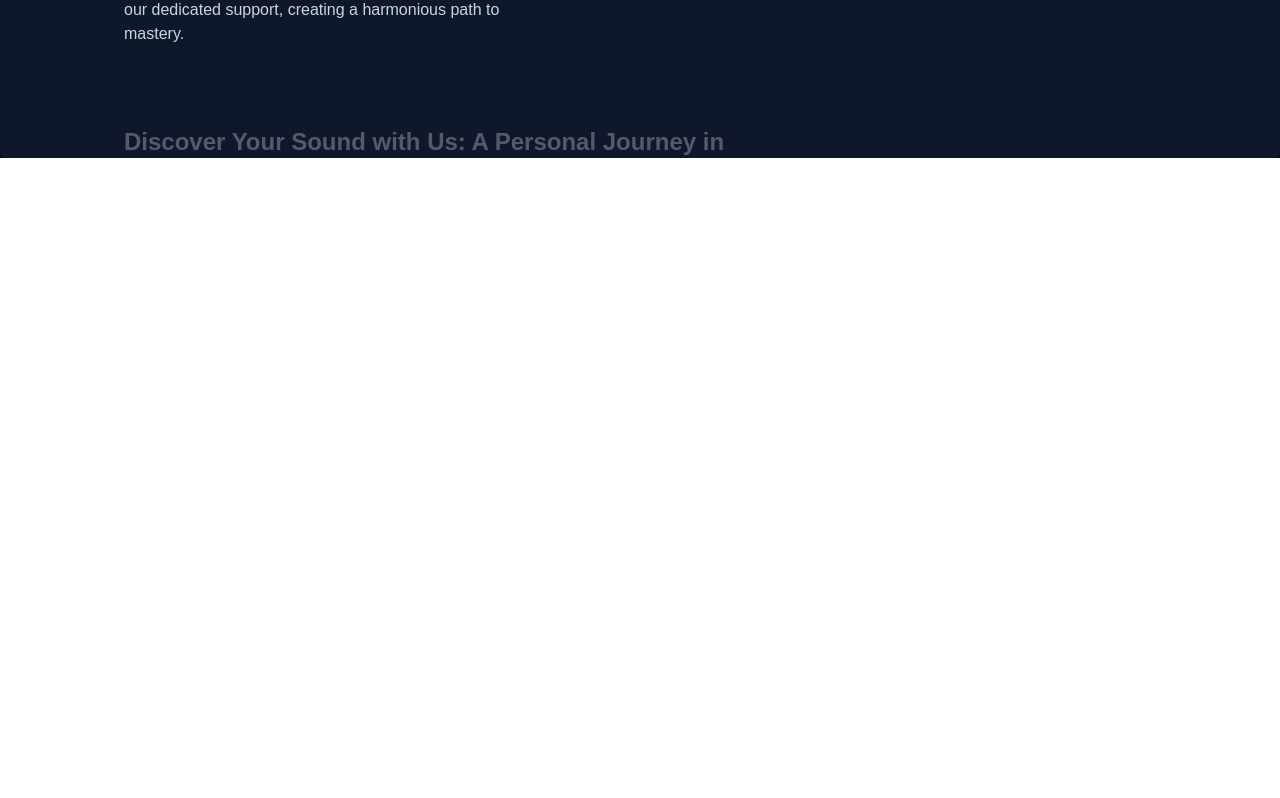
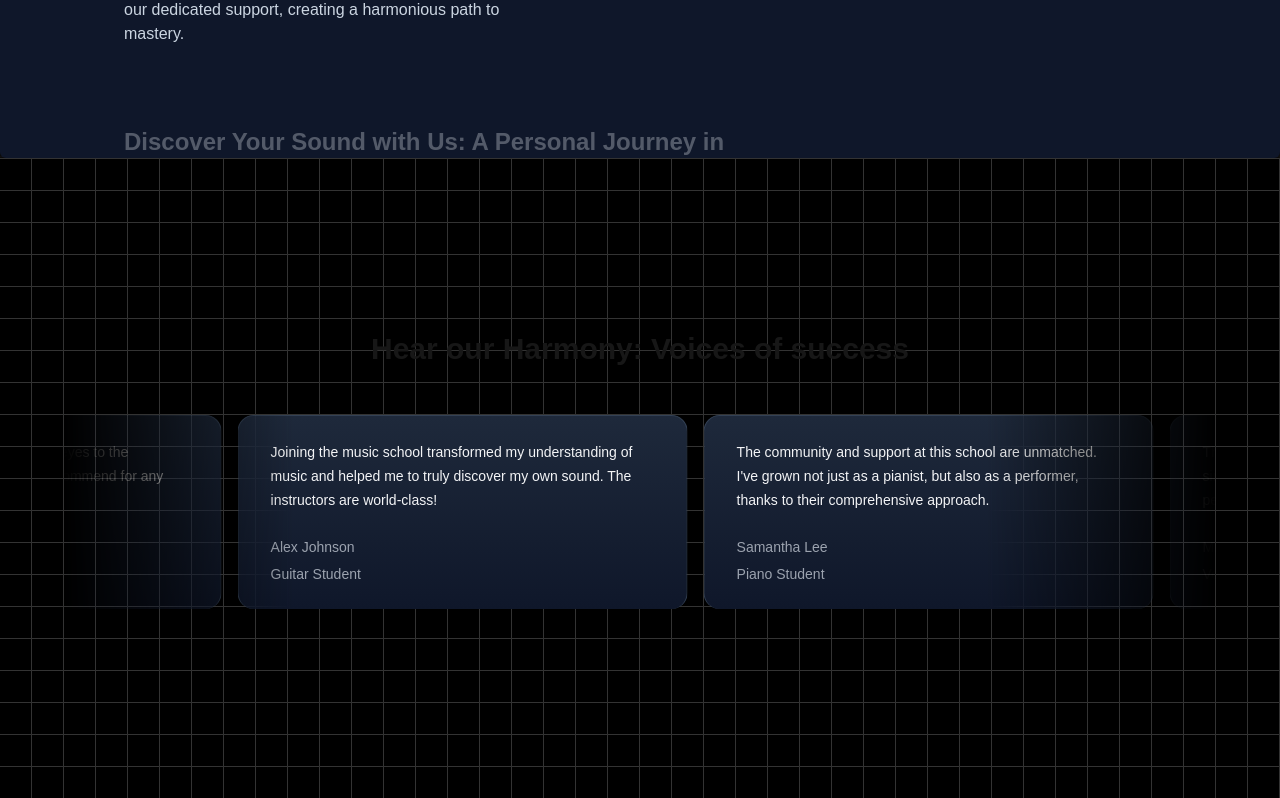
Before and after one commit to kr395/musicnextjs, a Next.js app: page / in a window 1280 px wide. Shown: the part 1732-2530 px from the top of the page. Before the commit the page ends 1890 px from the top, so only its background shows below. Built offline with nearby package versions, Linux system fonts and the light colour scheme.

Commit message:
Testimonial Section with Background Grid Completed

```diff
--- a/package.json
+++ b/package.json
@@ -10,6 +10,7 @@
   },
   "dependencies": {
     "clsx": "^2.1.1",
+    "mini-svg-data-uri": "^1.4.4",
     "motion": "^12.0.6",
     "next": "15.1.6",
     "react": "^19.0.0",
--- a/src/app/page.tsx
+++ b/src/app/page.tsx
@@ -1,5 +1,6 @@
 import FeaturedSection from "@/components/FeaturedSection";
 import HeroSection from "@/components/HeroSection";
+import Testimonials from "@/components/Testimonials";
 import WhyUS from "@/components/WhyUS";
 export default function Home() {
   return (
@@ -7,6 +8,7 @@
       <HeroSection/>
       <FeaturedSection/>
       <WhyUS/>
+      <Testimonials/>
     </main>
   );
 }
--- /dev/null
+++ b/src/components/Testimonials.tsx
@@ -0,0 +1,54 @@
+'use client'
+import { InfiniteMovingCards } from "./ui/infinite-moving-cards";
+
+const Testimonials = () => {
+  const musicSchoolTestimonials = [
+    {
+      quote:
+        'Joining the music school transformed my understanding of music and helped me to truly discover my own sound. The instructors are world-class!',
+      name: 'Alex Johnson',
+      title: 'Guitar Student',
+    },
+    {
+      quote:
+        "The community and support at this school are unmatched. I've grown not just as a pianist, but also as a performer, thanks to their comprehensive approach.",
+      name: 'Samantha Lee',
+      title: 'Piano Student',
+    },
+    {
+      quote:
+        "This school offered me the tools and confidence to take my singing to the next level. I'm endlessly grateful for the personalized coaching.",
+      name: 'Michael Chen',
+      title: 'Vocal Student',
+    },
+    {
+      quote:
+        'As a violinist, finding the right mentor can be challenging, but this school matched me with a teacher who truly understands my goals and challenges.',
+      name: 'Emily Taylor',
+      title: 'Violin Student',
+    },
+    {
+      quote:
+        'The production courses here opened my eyes to the intricacies of music production. Highly recommend for any aspiring producers!',
+      name: 'Chris Morales',
+      title: 'Music Production Student',
+    },
+  ];
+
+  return (
+    <div className="h-[40rem] w-full dark:bg-black dark:bg-grid-white/[0.2] relative flex flex-col items-center justify-center overflow-hidden">
+    <h2 className="text-3xl font-bold text-center mb-8 z-10">Hear our Harmony: Voices of success</h2>
+    <div className="flex justify-center w-full overflow-hidden px-4 sm:px-6 lg:px-8">
+        <div className="w-full max-w-6xl">
+        <InfiniteMovingCards
+            items={musicSchoolTestimonials}
+            direction="right"
+            speed="slow"
+  />
+        </div>
+    </div>
+</div>
+  )
+}
+
+export default Testimonials
--- /dev/null
+++ b/src/components/ui/infinite-moving-cards.tsx
@@ -0,0 +1,121 @@
+"use client";
+
+import { cn } from "@/lib/utils";
+import React, { useEffect, useState } from "react";
+
+export const InfiniteMovingCards = ({
+  items,
+  direction = "left",
+  speed = "fast",
+  pauseOnHover = true,
+  className,
+}: {
+  items: {
+    quote: string;
+    name: string;
+    title: string;
+  }[];
+  direction?: "left" | "right";
+  speed?: "fast" | "normal" | "slow";
+  pauseOnHover?: boolean;
+  className?: string;
+}) => {
+  const containerRef = React.useRef<HTMLDivElement>(null);
+  const scrollerRef = React.useRef<HTMLUListElement>(null);
+
+  useEffect(() => {
+    addAnimation();
+  }, []);
+  const [start, setStart] = useState(false);
+  function addAnimation() {
+    if (containerRef.current && scrollerRef.current) {
+      const scrollerContent = Array.from(scrollerRef.current.children);
+
+      scrollerContent.forEach((item) => {
+        const duplicatedItem = item.cloneNode(true);
+        if (scrollerRef.current) {
+          scrollerRef.current.appendChild(duplicatedItem);
+        }
+      });
+
+      getDirection();
+      getSpeed();
+      setStart(true);
+    }
+  }
+  const getDirection = () => {
+    if (containerRef.current) {
+      if (direction === "left") {
+        containerRef.current.style.setProperty(
+          "--animation-direction",
+          "forwards"
+        );
+      } else {
+        containerRef.current.style.setProperty(
+          "--animation-direction",
+          "reverse"
+        );
+      }
+    }
+  };
+  const getSpeed = () => {
+    if (containerRef.current) {
+      if (speed === "fast") {
+        containerRef.current.style.setProperty("--animation-duration", "20s");
+      } else if (speed === "normal") {
+        containerRef.current.style.setProperty("--animation-duration", "40s");
+      } else {
+        containerRef.current.style.setProperty("--animation-duration", "80s");
+      }
+    }
+  };
+  return (
+    <div
+      ref={containerRef}
+      className={cn(
+        "scroller relative z-20  max-w-7xl overflow-hidden  [mask-image:linear-gradient(to_right,transparent,white_20%,white_80%,transparent)]",
+        className
+      )}
+    >
+      <ul
+        ref={scrollerRef}
+        className={cn(
+          " flex min-w-full shrink-0 gap-4 py-4 w-max flex-nowrap",
+          start && "animate-scroll ",
+          pauseOnHover && "hover:[animation-play-state:paused]"
+        )}
+      >
+        {items.map((item, idx) => (
+          <li
+            className="w-[350px] max-w-full relative rounded-2xl border border-b-0 flex-shrink-0 border-slate-700 px-8 py-6 md:w-[450px]"
+            style={{
+              background:
+                "linear-gradient(180deg, var(--slate-800), var(--slate-900)",
+            }}
+            key={item.name}
+          >
+            <blockquote>
+              <div
+                aria-hidden="true"
+                className="user-select-none -z-1 pointer-events-none absolute -left-0.5 -top-0.5 h-[calc(100%_+_4px)] w-[calc(100%_+_4px)]"
+              ></div>
+              <span className=" relative z-20 text-sm leading-[1.6] text-gray-100 font-normal">
+                {item.quote}
+              </span>
+              <div className="relative z-20 mt-6 flex flex-row items-center">
+                <span className="flex flex-col gap-1">
+                  <span className=" text-sm leading-[1.6] text-gray-400 font-normal">
+                    {item.name}
+                  </span>
+                  <span className=" text-sm leading-[1.6] text-gray-400 font-normal">
+                    {item.title}
+                  </span>
+                </span>
+              </div>
+            </blockquote>
+          </li>
+        ))}
+      </ul>
+    </div>
+  );
+};
--- a/tailwind.config.ts
+++ b/tailwind.config.ts
@@ -1,4 +1,7 @@
 import type { Config } from "tailwindcss";
+const svgToDataUri = require("mini-svg-data-uri");
+
+const colors = require("tailwindcss/colors");
 const {
   default: flattenColorPalette,
 } = require("tailwindcss/lib/util/flattenColorPalette");
@@ -15,7 +18,8 @@
     extend: {
       animation: {
         spotlight: "spotlight 2s ease .75s 1 forwards",
-        shimmer: "shimmer 2s linear infinite"
+        shimmer: "shimmer 2s linear infinite",
+        scroll: "scroll var(--animation-duration, 40s) var(--animation-direction, forwards) linear infinite",
 
       },
       keyframes: {
@@ -37,6 +41,12 @@
             backgroundPosition: "-200% 0",
           },
         },
+        scroll: {
+          to: {
+            transform: "translate(calc(-50% - 0.5rem))",
+          },
+        },
+
       },
       colors: {
         background: "var(--background)",
@@ -46,6 +56,8 @@
   },
   plugins: [
     addVariablesForColors,
+    addSvgPatterns
+
   ],
 } satisfies Config;
 
@@ -59,3 +71,26 @@
     ":root": newVars,
   });
 }
+//
+function addSvgPatterns({ matchUtilities, theme }: any) {
+  matchUtilities(
+    {
+      'bg-grid': (value: any) => ({
+        backgroundImage: `url("${svgToDataUri(
+          `<svg xmlns="http://www.w3.org/2000/svg" viewBox="0 0 32 32" width="32" height="32" fill="none" stroke="${value}"><path d="M0 .5H31.5V32"/></svg>`
+        )}")`,
+      }),
+      'bg-grid-small': (value: any) => ({
+        backgroundImage: `url("${svgToDataUri(
+          `<svg xmlns="http://www.w3.org/2000/svg" viewBox="0 0 32 32" width="8" height="8" fill="none" stroke="${value}"><path d="M0 .5H31.5V32"/></svg>`
+        )}")`,
+      }),
+      'bg-dot': (value: any) => ({
+        backgroundImage: `url("${svgToDataUri(
+          `<svg xmlns="http://www.w3.org/2000/svg" viewBox="0 0 32 32" width="16" height="16" fill="none"><circle fill="${value}" id="pattern-circle" cx="10" cy="10" r="1.6257413380501518"></circle></svg>`
+        )}")`,
+      }),
+    },
+    { values: flattenColorPalette(theme('backgroundColor')), type: 'color' }
+  );
+}
```
Also changed, not shown: 1 other file (tests, documents, lock files or other folders).
